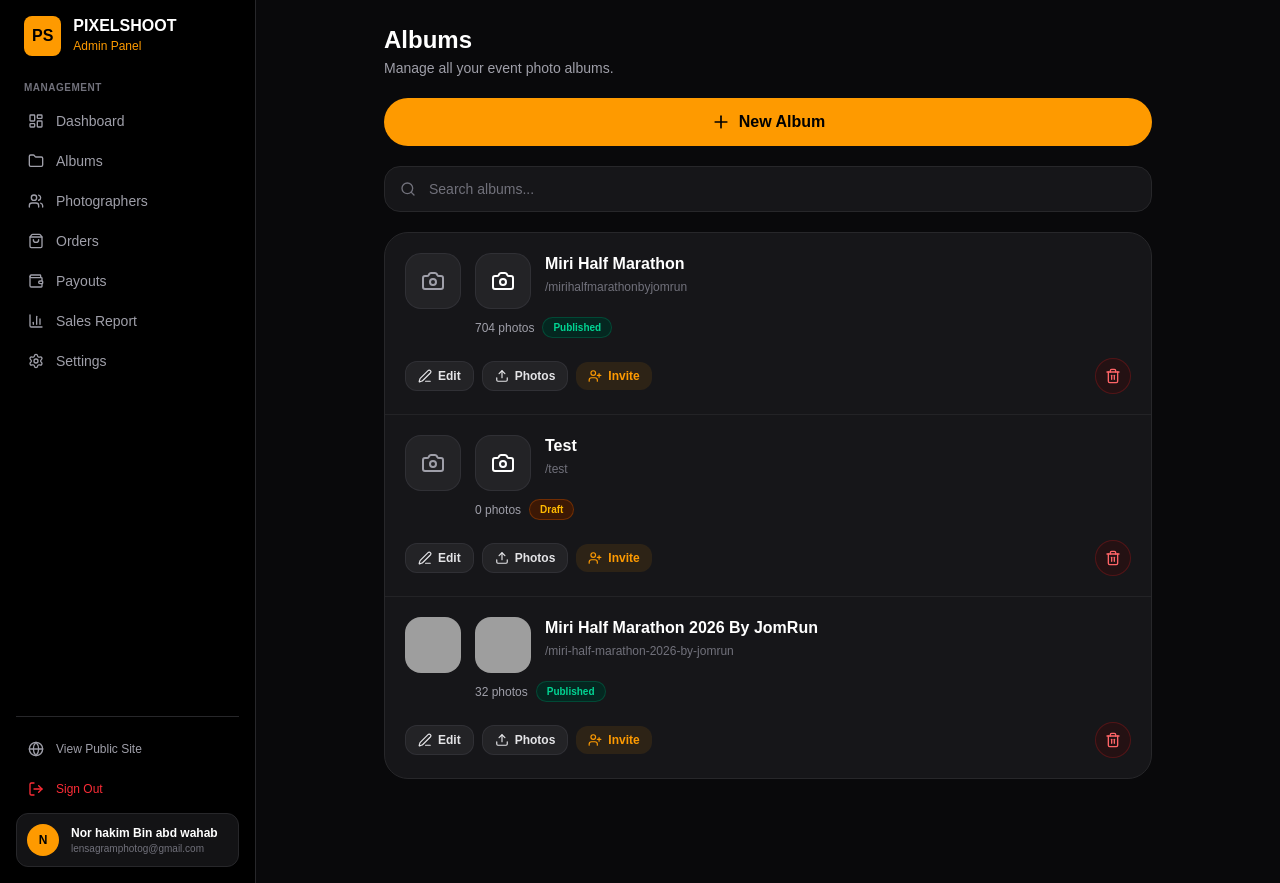
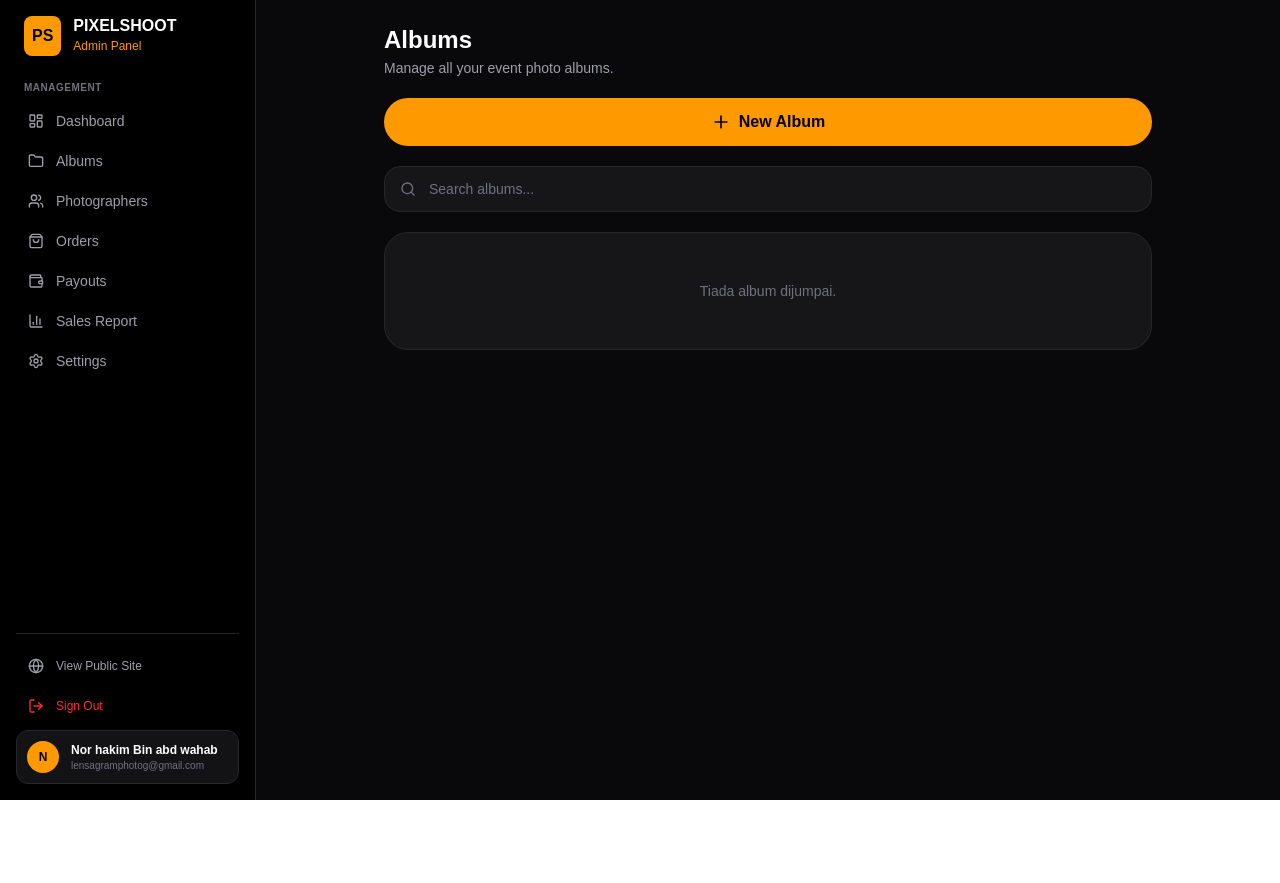
Before and after one commit to PixelShooter8/PixelShoot, a Next.js app: page /admin/albums in a window 1280 px wide. After the commit the page ends 800 px from the top, so only its background shows below. Built offline with nearby package versions, Linux system fonts and the light colour scheme; grey boxes are pictures that could not be loaded.

Commit message:
Clean up remaining dummy labels and placeholders

```diff
--- a/app/admin/albums/[id]/edit/page.jsx
+++ b/app/admin/albums/[id]/edit/page.jsx
@@ -19,14 +19,14 @@ export default function EditAlbumPage({ params }) {
   // Load data asal album mengikut params.id
   useEffect(() => {
     // Simulasi data album sedia ada
-    setTitle('Miri Half Marathon 2026');
-    setSlug('miri-half-marathon-2026-by-jomrun');
-    setDescription('Acara larian marathon rasmi di Miri.');
-    setStartDate('2026-07-04');
-    setEndDate('2026-07-05');
-    setLocation('Miri, Sarawak');
-    setDefaultPrice('5.00');
-    setStatus('Published');
+    setTitle('');
+    setSlug('');
+    setDescription('');
+    setStartDate('');
+    setEndDate('');
+    setLocation('');
+    setDefaultPrice('');
+    setStatus('');
   }, [params.id]);
 
   const handleTitleChange = (e) => {
--- a/app/admin/albums/page.jsx
+++ b/app/admin/albums/page.jsx
@@ -7,32 +7,7 @@ import Link from 'next/link';
 export default function AdminAlbumsPage() {
   const [searchTerm, setSearchTerm] = useState('');
 
-  const [albums, setAlbums] = useState([
-    {
-      id: '1',
-      title: 'Miri Half Marathon',
-      slug: '/mirihalfmarathonbyjomrun',
-      photos: 704,
-      status: 'Published',
-      coverUrl: null,
-    },
-    {
-      id: '2',
-      title: 'Test',
-      slug: '/test',
-      photos: 0,
-      status: 'Draft',
-      coverUrl: null,
-    },
-    {
-      id: '3',
-      title: 'Miri Half Marathon 2026 By JomRun',
-      slug: '/miri-half-marathon-2026-by-jomrun',
-      photos: 32,
-      status: 'Published',
-      coverUrl: 'https://images.unsplash.com/photo-1530541930197-ff16ac917b0e?w=150&auto=format&fit=crop&q=80',
-    },
-  ]);
+  const [albums, setAlbums] = useState([]);
 
   const filteredAlbums = albums.filter(
     (album) =>
--- a/app/photographer/albums/page.tsx
+++ b/app/photographer/albums/page.tsx
@@ -153,7 +153,7 @@ export default function PhotographerAlbums() {
                   type="text"
                   value={newTitle}
                   onChange={(e) => setNewTitle(e.target.value)}
-                  placeholder="e.g., Miri Half Marathon 2026"
+                  placeholder="e.g., Nama Event"
                   style={{ width: '100%', background: '#1a1a1a', border: '1px solid #333', borderRadius: '8px', padding: '12px', color: '#fff', fontSize: '14px', outline: 'none' }}
                 />
               </div>
```
